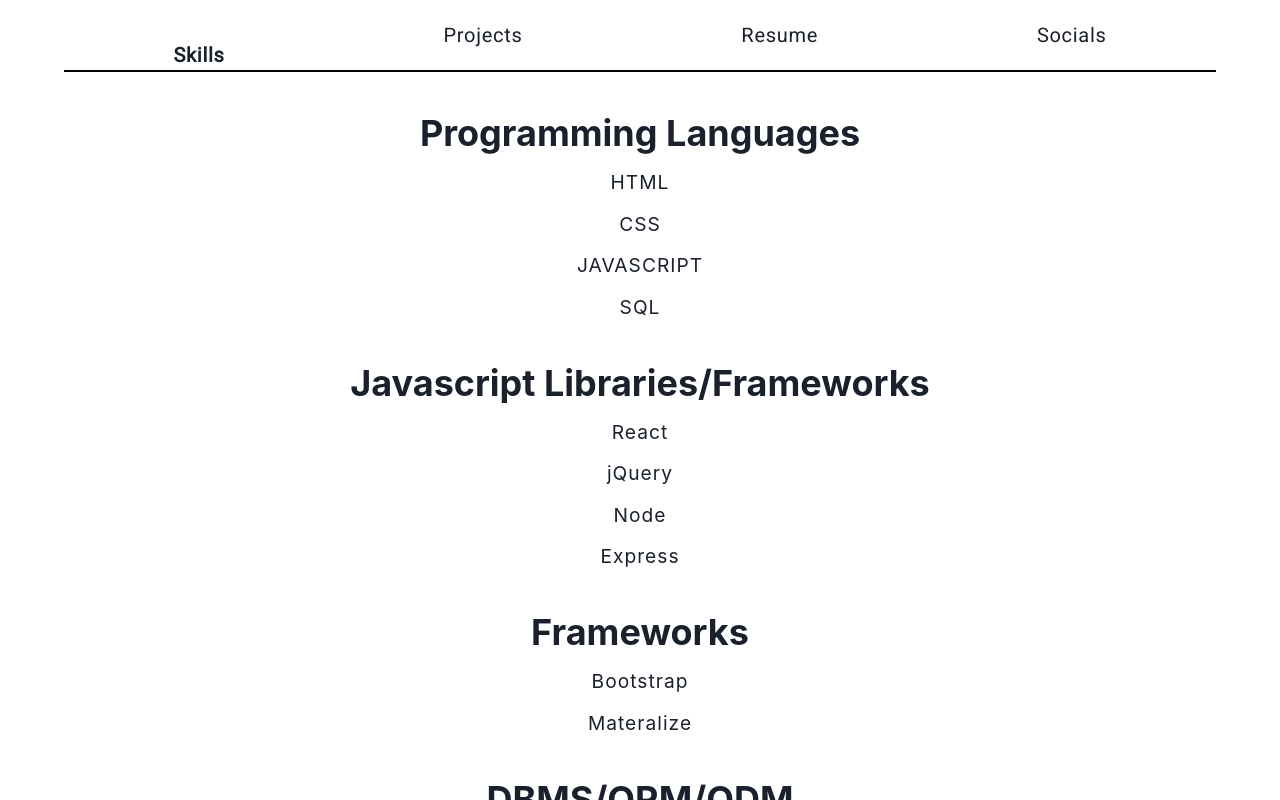
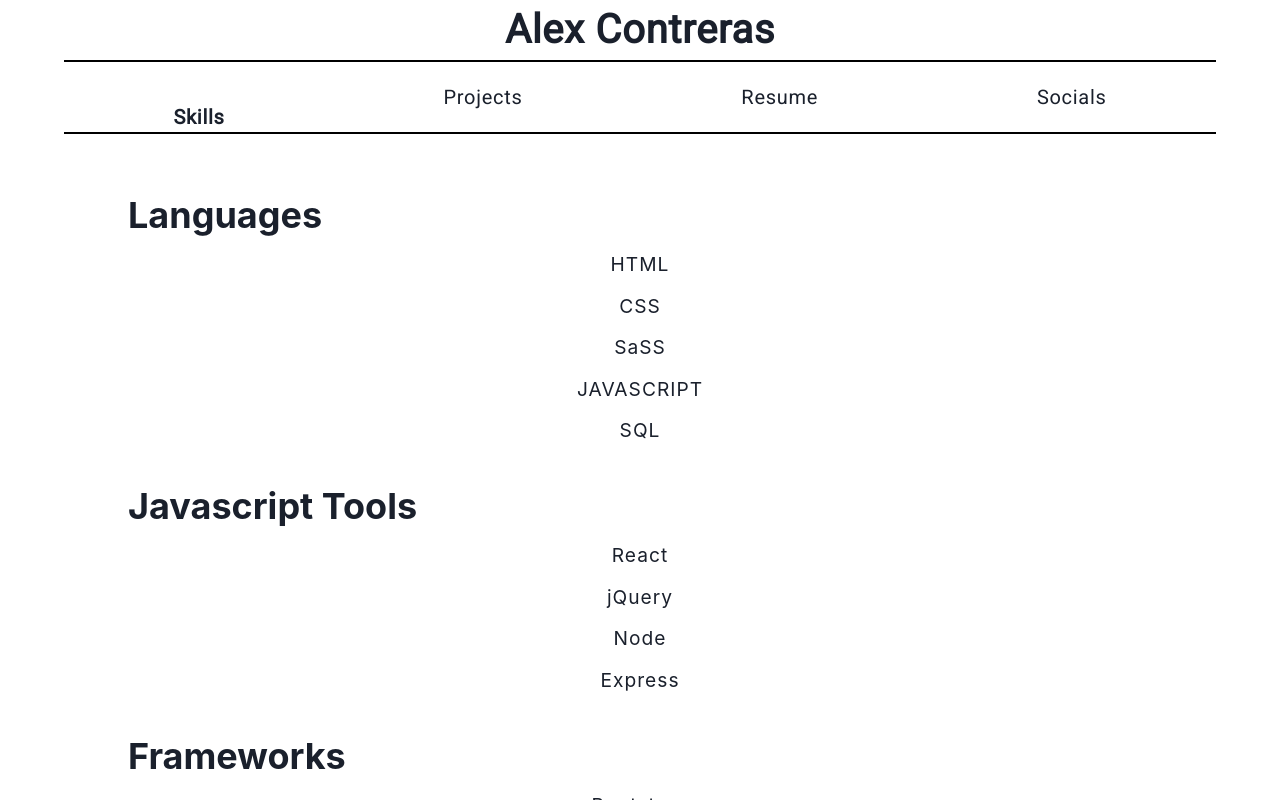
Before and after one commit to AlexUrielContreras/alex-website, a React (Create React App) app: page / in a window 1280 px wide. Both pictures are taken after a click on the link "Skills". Shown: the top 800 px of the page. Built offline with nearby package versions, Linux system fonts and the light colour scheme.

Commit message:
added use state for width to render header title

```diff
--- a/public/index.html
+++ b/public/index.html
@@ -10,35 +10,15 @@
       content="Web site created using create-react-app"
     />
     <link rel="apple-touch-icon" href="%PUBLIC_URL%/logo192.png" />
-    <!--
-      manifest.json provides metadata used when your web app is installed on a
-      user's mobile device or desktop. See https://developers.google.com/web/fundamentals/web-app-manifest/
-    -->
+
     <link rel="manifest" href="%PUBLIC_URL%/manifest.json" />
-    <!--
-      Notice the use of %PUBLIC_URL% in the tags above.
-      It will be replaced with the URL of the `public` folder during the build.
-      Only files inside the `public` folder can be referenced from the HTML.
 
-      Unlike "/favicon.ico" or "favicon.ico", "%PUBLIC_URL%/favicon.ico" will
-      work correctly both with client-side routing and a non-root public URL.
-      Learn how to configure a non-root public URL by running `npm run build`.
-    -->
     <link href="https://fonts.googleapis.com/css2?family=Roboto&display=swap" rel="stylesheet">
     <title>Alex's Website</title>
   </head>
   <body>
     <noscript>You need to enable JavaScript to run this app.</noscript>
-    <div id="root"></div>
-    <!--
-      This HTML file is a template.
-      If you open it directly in the browser, you will see an empty page.
+    <div id="root" ></div>
 
-      You can add webfonts, meta tags, or analytics to this file.
-      The build step will place the bundled scripts into the <body> tag.
-
-      To begin the development, run `npm start` or `yarn start`.
-      To create a production bundle, use `npm run build` or `yarn build`.
-    -->
   </body>
 </html>
--- a/src/App.js
+++ b/src/App.js
@@ -20,11 +20,22 @@
     default :
       return <About />
   }
-}
+};
+
+
+    let w = window.outerWidth
+    const [currentW , setCurrentW] = useState(w)
+
+    function resize() {
+      w = window.outerWidth
+      setCurrentW(w)
+    }
+    window.onresize = resize;
 
   return (
     <ChakraProvider>
       <header>
+        {currentW > 1000 && currentTab !== ' ' ? <h1 className='nav-title' onClick={() => setCurrentTab(' ')}>Alex Contreras</h1> : null}
         <Nav tabs={tabs} setCurrentTab={setCurrentTab} currentTab={currentTab} />
       </header>
       <main>
--- a/src/index.css
+++ b/src/index.css
@@ -5,6 +5,7 @@
 main {
   width: 80vw;
   margin: auto;
+  padding: 20px 0;
 }
 header {
   border-bottom: 2px black solid;
@@ -28,3 +29,9 @@
   letter-spacing: 1px;
   font-size: 1.2rem
 }
+.nav-title {
+  font-size: 2.5rem;
+  font-weight: bolder;
+  text-align: center;
+  border-bottom: 2px black solid
+}
--- a/src/pages/Skills.js
+++ b/src/pages/Skills.js
@@ -4,16 +4,17 @@
     return (
         <>
             <Box >
-                <Heading as='h2' textAlign='center' mt={10} fontSize={{base: '2xl' , md: '4xl'}}>Programming Languages</Heading>
+                <Heading as='h2' mt={10} fontSize={{base: '2xl' , md: '4xl'}}>Languages</Heading>
                 <ul className='skill-list'>
                     <li className='skill-item'>HTML</li>
                     <li className='skill-item'>CSS</li>
+                    <li className='skill-item'>SaSS</li>
                     <li className='skill-item'>JAVASCRIPT</li>
                     <li className='skill-item'>SQL</li>
                 </ul>
             </Box>
             <Box >
-                <Heading as='h2' textAlign='center' mt={10} fontSize={{base: '2xl' , md: '4xl'}}>Javascript Libraries/Frameworks</Heading>
+                <Heading as='h2' mt={10} fontSize={{base: '2xl' , md: '4xl'}}>Javascript Tools</Heading>
                 <ul className='skill-list'>
                     <li className='skill-item'>React</li>
                     <li className='skill-item'>jQuery</li>
@@ -22,14 +23,14 @@
                 </ul>
             </Box>
             <Box >
-                <Heading as='h2' textAlign='center' mt={10} fontSize={{base: '2xl' , md: '4xl'}}>Frameworks</Heading>
+                <Heading as='h2' mt={10} fontSize={{base: '2xl' , md: '4xl'}}>Frameworks</Heading>
                 <ul className='skill-list'>
                     <li className='skill-item'>Bootstrap</li>
                     <li className='skill-item'>Materalize</li>
                 </ul>
             </Box>
             <Box >
-                <Heading as='h2' textAlign='center' mt={10} fontSize={{base: '2xl' , md: '4xl'}}>DBMS/ORM/ODM</Heading>
+                <Heading as='h2'  mt={10} fontSize={{base: '2xl' , md: '4xl'}}>DB/ORM/ODM</Heading>
                 <ul className='skill-list'>
                     <li className='skill-item'>MYSQL</li>
                     <li className='skill-item'>MongoDB</li>
@@ -38,7 +39,7 @@
                 </ul>
             </Box>
             <Box >
-                <Heading as='h2' textAlign='center' mt={10} fontSize={{base: '2xl' , md: '4xl'}}>Other Tools</Heading>
+                <Heading as='h2' mt={10} fontSize={{base: '2xl' , md: '4xl'}}>Other Tools</Heading>
                 <ul className='skill-list'>
                     <li className='skill-item'>Jest</li>
                     <li className='skill-item'>HandleBars</li>
```
